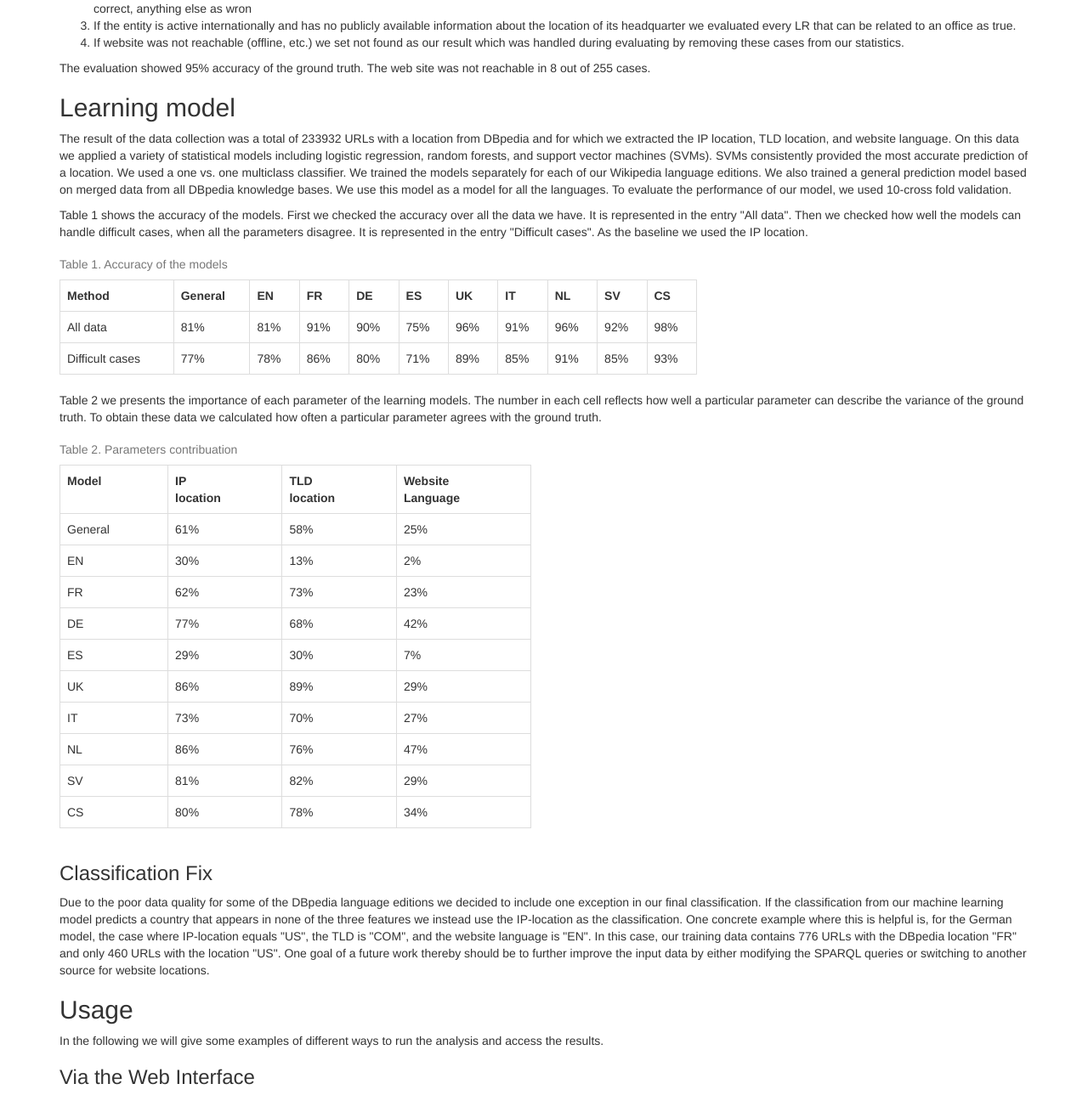
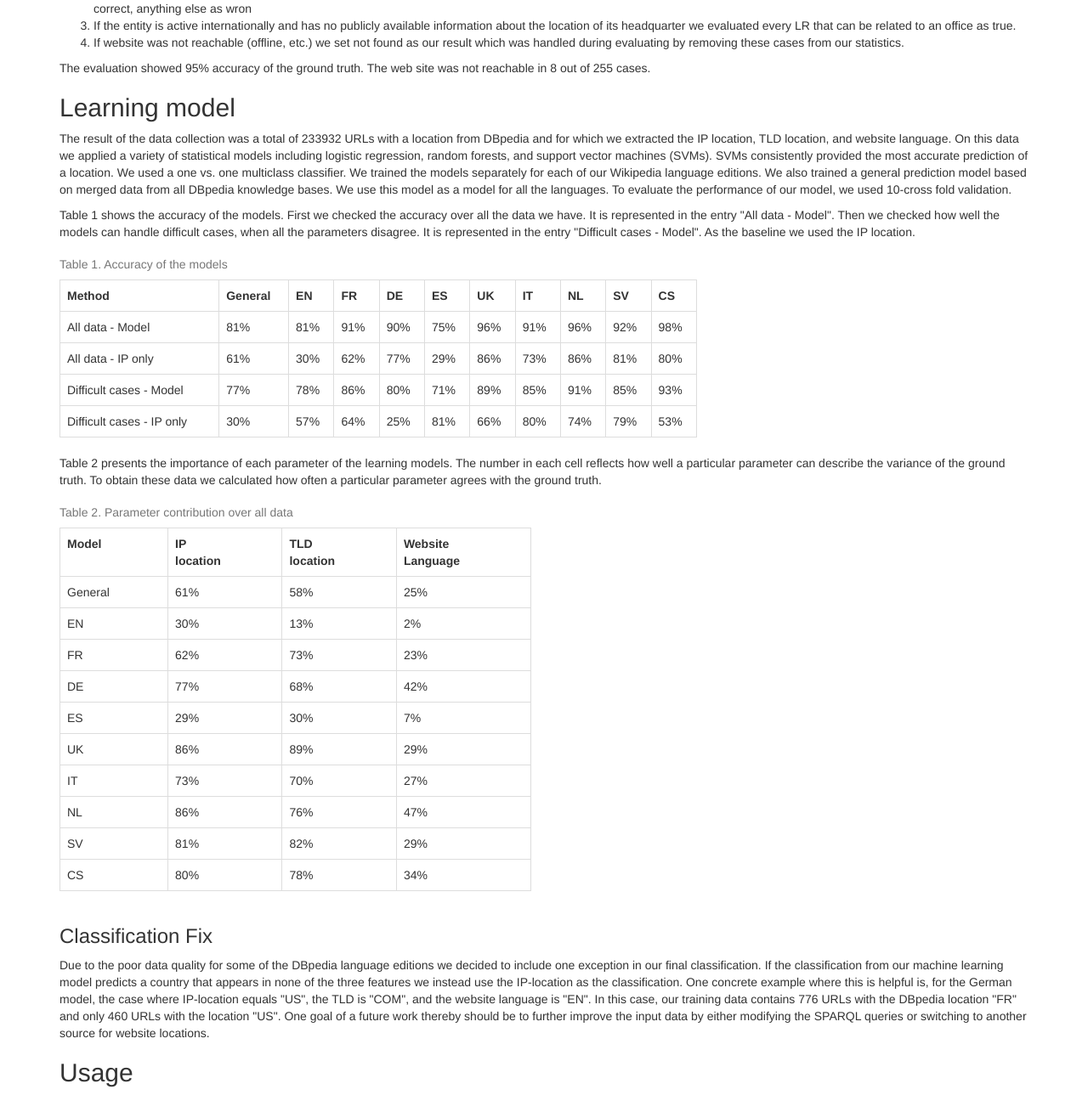
Before and after one commit to mkrnr/wikiwhere-website, a PHP site: page /about.php in a window 1280 px wide. Shown: the part 1221-2510 px from the top of the page at 85% size. Run offline with PHP 8.4, Linux system fonts and the light colour scheme; some libraries are stand-ins or nearby versions.

Commit message:
Add IP accuracy to about.php

```diff
--- a/about.php
+++ b/about.php
@@ -121,9 +121,9 @@
       </p>
       <p>
         Table 1 shows the accuracy of the models. First we checked the accuracy over all the data we have.
-		    It is represented in the entry "All data".
+		    It is represented in the entry "All data - Model".
 		    Then we checked how well the models can handle difficult cases, when all the parameters disagree.
-		    It is represented in the entry "Difficult cases".
+		    It is represented in the entry "Difficult cases - Model".
 		    As the baseline we used the IP location.
       </p>
       <div class="row">
@@ -144,7 +144,7 @@
 		      		<th>CS</th>
 		      	</tr>
 		      	<tr>
-		      		<td>All data</td>
+		      		<td>All data - Model</td>
 		      		<td>81%</td>
 		      		<td>81%</td>
 		      		<td>91%</td>
@@ -157,7 +157,20 @@
 		      		<td>98%</td>
 		      	</tr>
 		      	<tr>
-		      		<td>Difficult cases</td>
+		      		<td>All data - IP only</td>
+		      		<td>61%</td>
+		      		<td>30%</td>
+		      		<td>62%</td>
+		      		<td>77%</td>
+		      		<td>29%</td>
+		      		<td>86%</td>
+		      		<td>73%</td>
+		      		<td>86%</td>
+		      		<td>81%</td>
+		      		<td>80%</td>
+		      	</tr>
+		      	<tr>
+		      		<td>Difficult cases - Model</td>
 		      		<td>77%</td>
 		      		<td>78%</td>
 		      		<td>86%</td>
@@ -169,19 +182,32 @@
 		      		<td>85%</td>
 		      		<td>93%</td>
 		      	</tr>
-		      </table>
+		      	<tr>
+              <td>Difficult cases - IP only</td>
+              <td>30%</td>
+              <td>57%</td>
+              <td>64%</td>
+              <td>25%</td>
+              <td>81%</td>
+              <td>66%</td>
+              <td>80%</td>
+              <td>74%</td>
+              <td>79%</td>
+              <td>53%</td>
+		      	</tr>
+          </table>
         </div>
         <div class="col-md-4"></div>
       </div>
 		  <p>
-		  Table 2 we presents the importance of each parameter of the learning models.
+		  Table 2 presents the importance of each parameter of the learning models.
 		  The number in each cell reflects how well a particular parameter can describe the variance of the ground truth.
 		  To obtain these data we calculated how often a particular parameter agrees with the ground truth.
 		  </p>
       <div class="row">
         <div class="col-md-6 table-responsive">
 		      <table class="table table-hover table-bordered" >
-		        <caption>Table 2. Parameters contribuation</caption>
+		        <caption>Table 2. Parameter contribution over all data</caption>
 		        	<tr>
 		        		<th>Model</th>
 		        		<th>IP<br> location</th>
```
